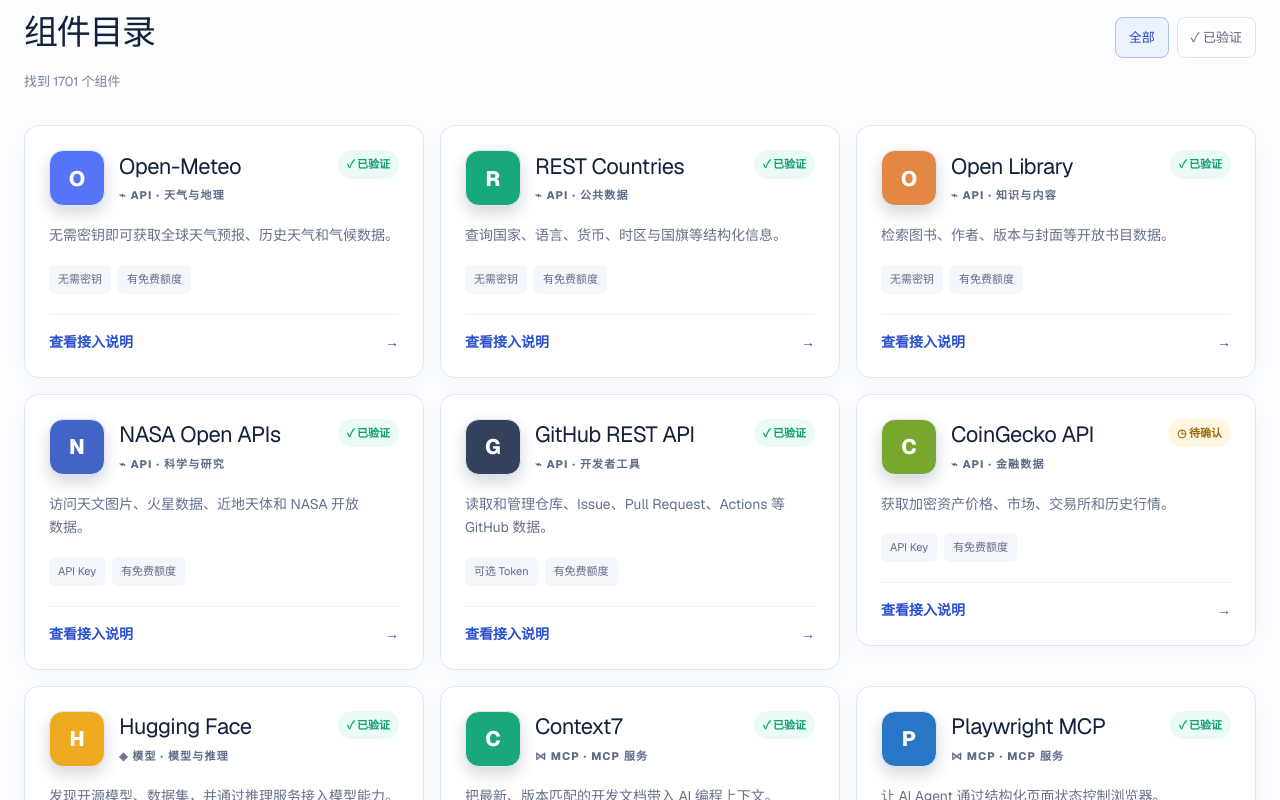
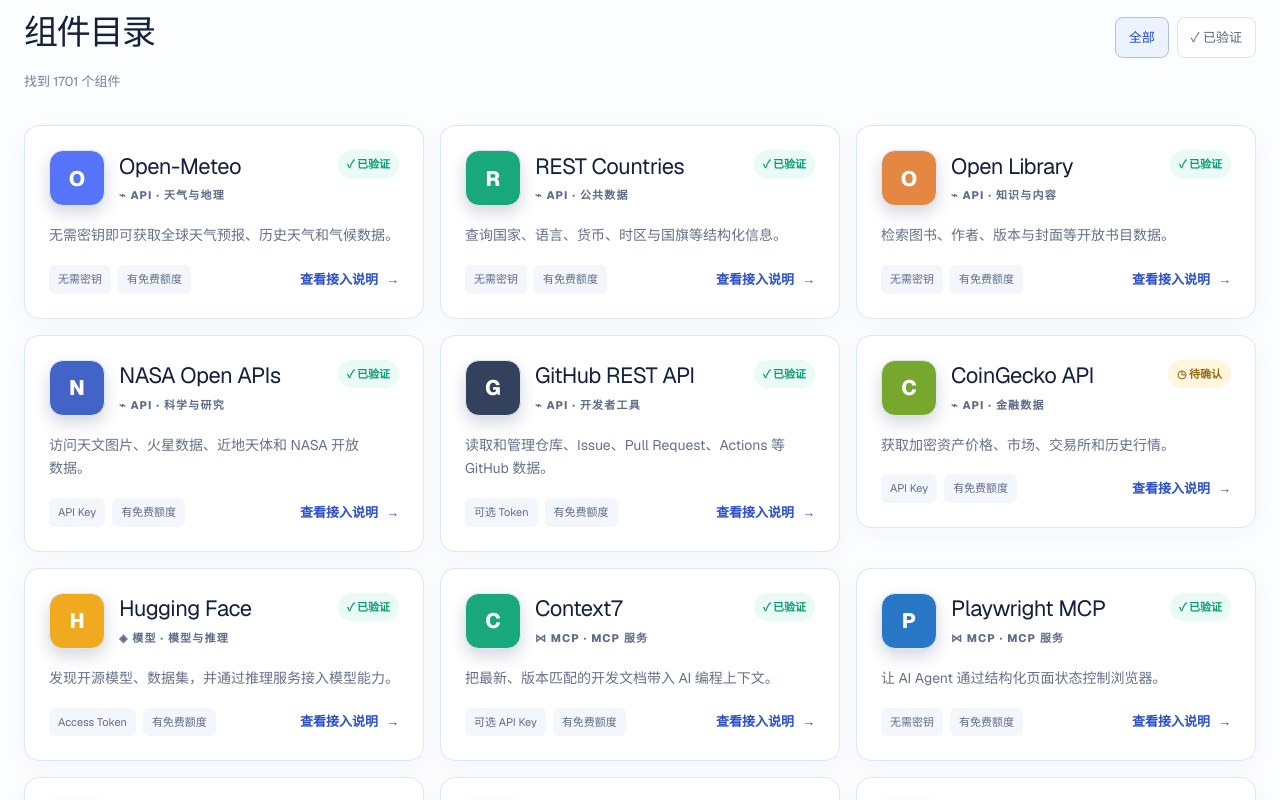
Before and after one commit to Hans010101/ai-baibaoxiang, a Next.js app: page / in a window 1280 px wide. Shown: the part 1700-2500 px from the top of the page. Built offline with nearby package versions, Linux system fonts and the light colour scheme; no server answers.

Commit message:
style: inline catalog card actions

```diff
--- a/app/globals.css
+++ b/app/globals.css
@@ -78,10 +78,11 @@ h1 em { color:var(--blue); font-style:normal; }
 .type { display:block; color:#5c6c88; font-size:11px; letter-spacing:1.2px; font-weight:800; }
 .tool-card h3 { font-size:22px; line-height:1.25; letter-spacing:-.5px; text-wrap:balance; }
 .tool-card p { display:-webkit-box; overflow:hidden; margin:18px 0 0; color:#647189; font-size:14px; line-height:1.7; -webkit-box-orient:vertical; -webkit-line-clamp:3; text-wrap:pretty; }
-.tags { display:flex; flex-wrap:wrap; gap:7px; margin-top:17px; }
+.card-actions { display:flex; align-items:center; justify-content:space-between; gap:14px; margin-top:17px; }
+.tags { min-width:0; display:flex; flex-wrap:wrap; gap:7px; }
 .tags span { padding:6px 9px; background:#f3f6fb; color:#5e6d85; border-radius:6px; font-size:11px; }
-.tool-card > a { margin-top:20px; padding-top:17px; border-top:1px solid #edf1f6; color:#294fcd; font-size:14px; font-weight:700; }
-.tool-card > a b { float:right; }
+.card-actions > a { flex:none; color:#294fcd; font-size:13px; font-weight:700; white-space:nowrap; }
+.card-actions > a b { margin-left:5px; }
 .load-more { display:block;margin:28px auto 0;padding:12px 22px;border:1px solid #b9c9ee;border-radius:10px;background:white;color:#294fcd;font-size:13px;font-weight:700;cursor:pointer;box-shadow:0 8px 24px #315bea0d; }
 .load-more:hover { background:#f2f6ff; }
 .empty-state { padding:70px 20px; border:1px dashed #cbd7e9; border-radius:15px; text-align:center; background:#f9fbff; }
--- a/components/catalog-explorer.tsx
+++ b/components/catalog-explorer.tsx
@@ -133,8 +133,10 @@ export function CatalogExplorer({ items, categories }: { items: ExplorerItem[];
                   <span className={tool.status === '已验证' ? 'verified' : 'pending'}>{tool.status === '已验证' ? '✓' : '◷'} {tool.status}</span>
                 </div>
                 <p>{tool.description}</p>
-                <div className="tags"><span>{tool.auth}</span><span>{tool.free ? '有免费额度' : '付费'}</span></div>
-                <a href={`/tool/${tool.slug}`}>查看接入说明 <b>→</b></a>
+                <div className="card-actions">
+                  <div className="tags"><span>{tool.auth}</span><span>{tool.free ? '有免费额度' : '付费'}</span></div>
+                  <a href={`/tool/${tool.slug}`}>查看接入说明 <b>→</b></a>
+                </div>
               </article>
             ))}
           </div>
```
